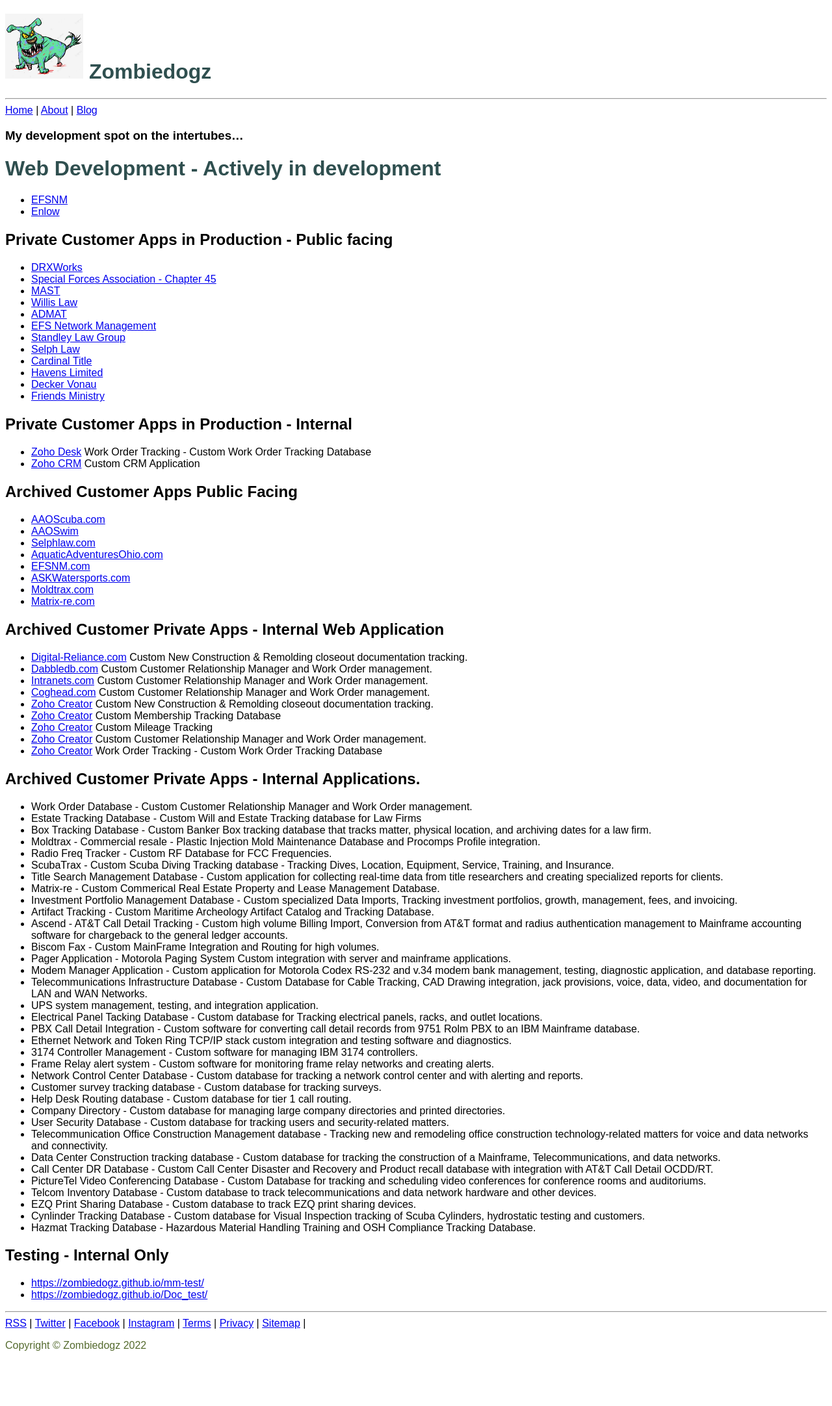
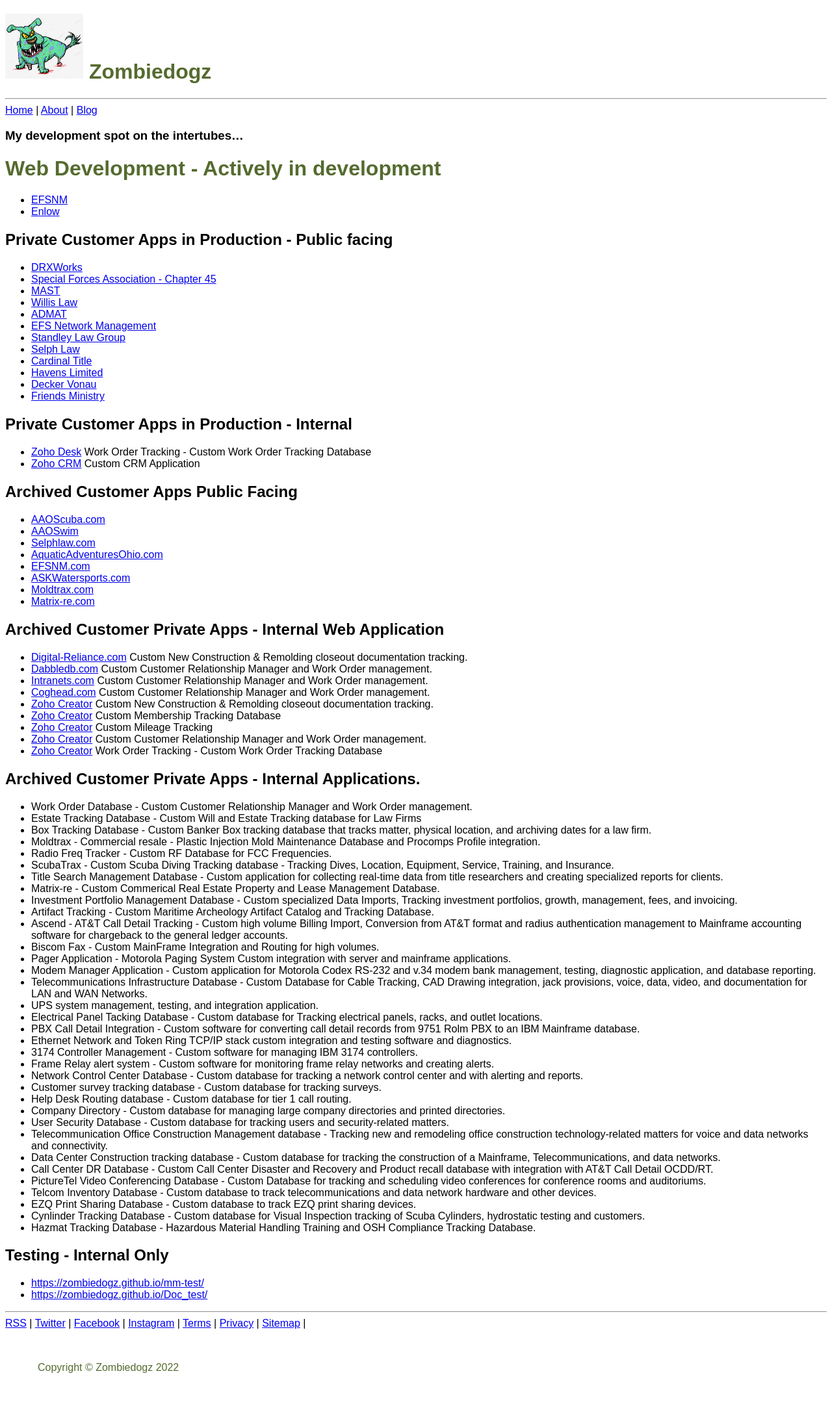
Before and after one commit to zombiedogz/zombiedogz.github.io, a Jekyll site: the page built from index.md, in a window 1280 px wide. Shown: the whole page at 65% size. Built offline with Jekyll 4.4.1, drawn with Linux system fonts in a browser that asks for light colours; before the commit the page ends 2096 px from its top, so only the background shows below that.

Commit message:
added to css

```diff
--- a/assets/css/z_styles.scss
+++ b/assets/css/z_styles.scss
@@ -5,9 +5,11 @@
   }
 
   h1 {
-    color:darkslategray;
+    color:darkolivegreen;
   }
 
   p {
     color:darkolivegreen;
+    margin: 50px;
+
   }
```
